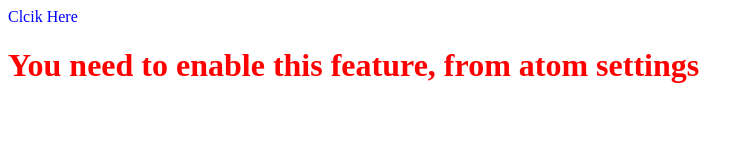
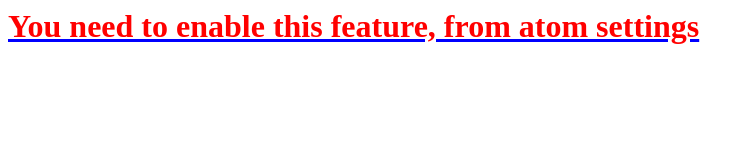
Before and after one commit to Mountio/Open-atom, a plain HTML site: page index.html in a window 1280 px wide. Shown: the whole page, without its empty margins (0-755 px from the left). Drawn offline with Linux system fonts and the light colour scheme.

Commit message:
Update index.html

```diff
--- a/index.html
+++ b/index.html
@@ -15,5 +15,5 @@
 color:red;
 }
 </style>
-<a href="atom://"> <a> Clcik Here </a>
+<a href="atom://">
 <h1> You need to enable this feature, from atom settings </h1>
```
